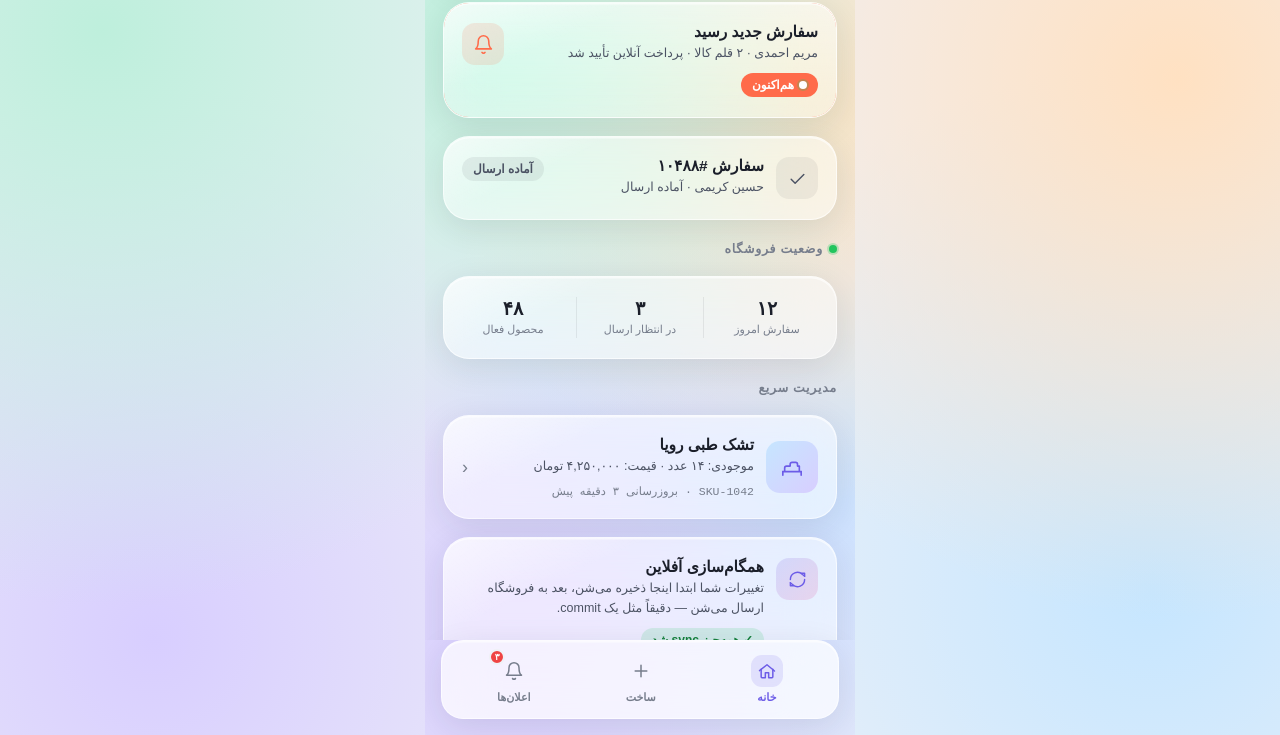
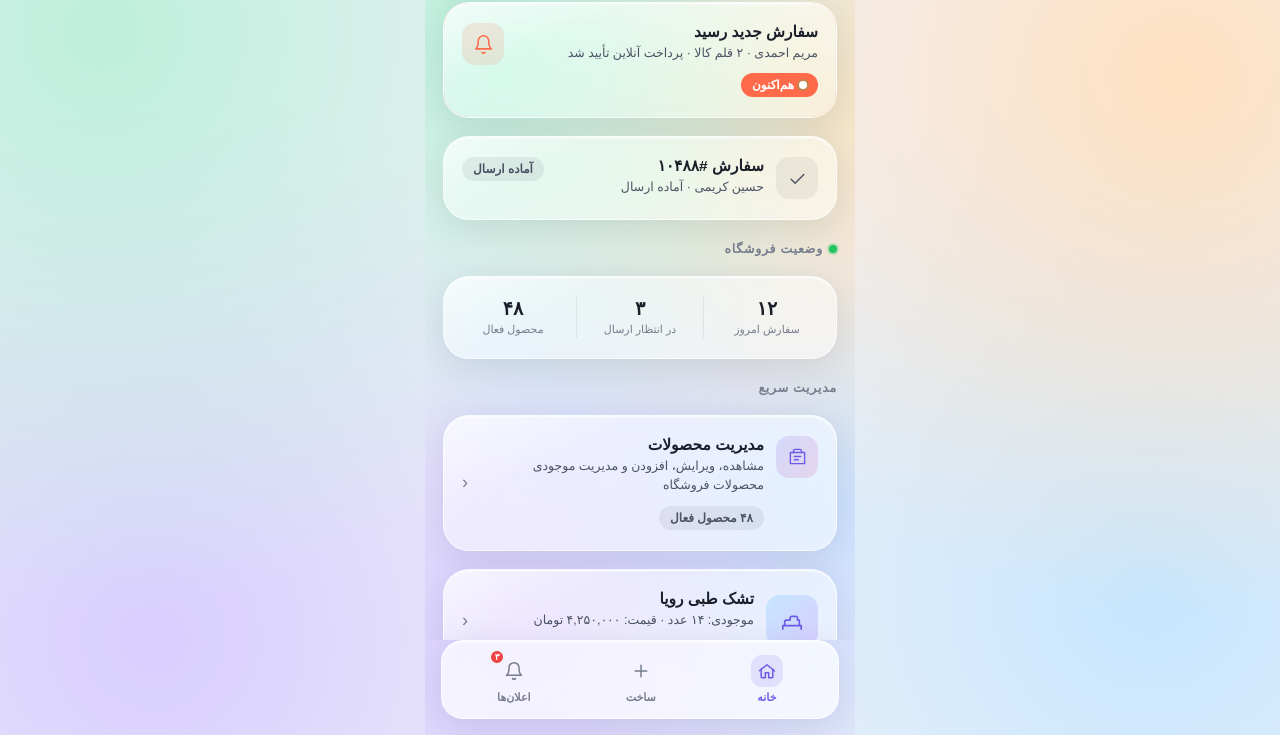
Before and after one commit to samanramezani1377-hub/Liguid-glass, a plain HTML site: page woogit-liquid-glass-v1-fixed.html in a window 1280 px wide. Shown: the part 65-800 px from the top of the page. Drawn offline with Linux system fonts and the light colour scheme.

Commit message:
Add product management to quick management

```diff
--- a/woogit-liquid-glass-v1-fixed.html
+++ b/woogit-liquid-glass-v1-fixed.html
@@ -63,6 +63,7 @@
       <div class="section-label"><span class="live-dot"></span>وضعیت فروشگاه</div>
       <div class="card"><div class="stat-grid"><div class="stat"><b>۱۲</b><span>سفارش امروز</span></div><div class="stat-div"></div><div class="stat"><b>۳</b><span>در انتظار ارسال</span></div><div class="stat-div"></div><div class="stat"><b>۴۸</b><span>محصول فعال</span></div></div></div>
       <div class="section-label">مدیریت سریع</div>
+      <div class="card interactive" onclick="showToast('مدیریت محصولات')"><div class="row"><div class="row-icon icon-glass"><svg class="icon" viewBox="0 0 24 24" style="color:var(--accent-1)"><path d="M3 7h18v14H3z"/><path d="M7 7V5a2 2 0 0 1 2-2h6a2 2 0 0 1 2 2v2M8 12h8M8 16h5"/></svg></div><div style="flex:1"><div class="card-title">مدیریت محصولات</div><div class="card-sub">مشاهده، ویرایش، افزودن و مدیریت موجودی محصولات فروشگاه</div><div class="chip chip--neutral">۴۸ محصول فعال</div></div><div class="chev">‹</div></div></div>
       <div class="card card--product"><div class="row"><div class="swatch"><svg class="icon" viewBox="0 0 24 24" style="color:var(--accent-1);width:22px;height:22px"><path d="M2 17h20M4 17v-4a2 2 0 0 1 2-2h4v-2a2 2 0 0 1 2-2h4a2 2 0 0 1 2 2v2h2v6"/><path d="M2 21v-4M22 21v-4"/></svg></div><div style="flex:1"><div class="card-title">تشک طبی رویا</div><div class="card-sub">موجودی: ۱۴ عدد · قیمت: ۴,۲۵۰,۰۰۰ تومان</div><div class="card-meta">SKU-1042 · بروزرسانی ۳ دقیقه پیش</div></div><div class="chev">‹</div></div></div>
       <div class="card"><div class="row"><div class="row-icon icon-glass"><svg class="icon" viewBox="0 0 24 24" style="color:var(--accent-1)"><path d="M21 12a9 9 0 0 1-15.3 6.4L3 16"/><path d="M3 12a9 9 0 0 1 15.3-6.4L21 8"/><path d="M3 16v4h4M21 8V4h-4"/></svg></div><div style="flex:1"><div class="card-title">همگام‌سازی آفلاین</div><div class="card-sub">تغییرات شما ابتدا اینجا ذخیره می‌شن، بعد به فروشگاه ارسال می‌شن — دقیقاً مثل یک commit.</div><span class="chip chip--live">✓ همه‌چیز sync شد</span></div></div></div>
       <div class="card" style="padding-top:16px"><div class="card-title" style="margin-bottom:10px">افزودن محصول جدید</div><div class="cta"><svg class="icon" viewBox="0 0 24 24" style="color:#fff;width:17px;height:17px"><path d="M12 5v14M5 12h14"/></svg>شروع افزودن سریع</div></div>
```
